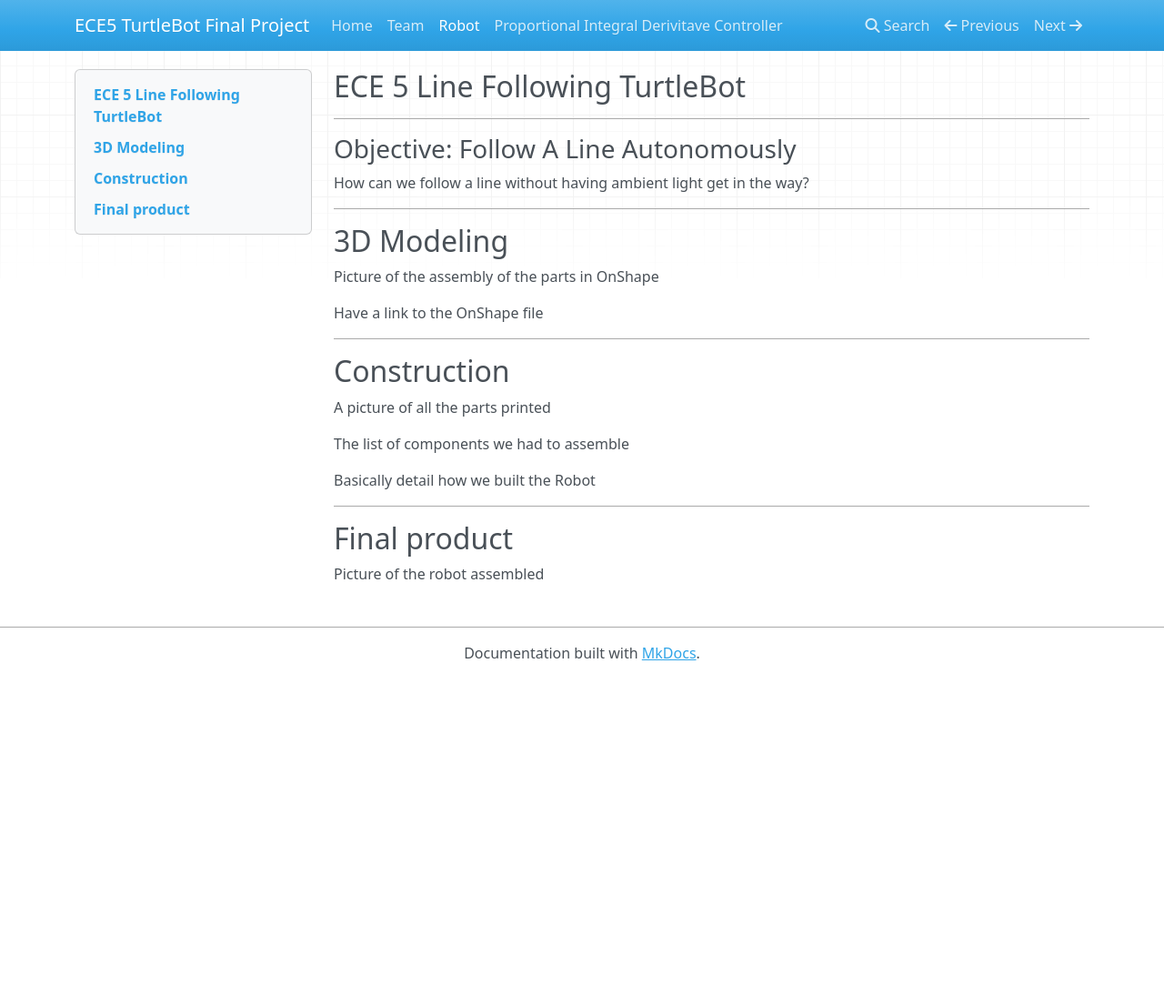
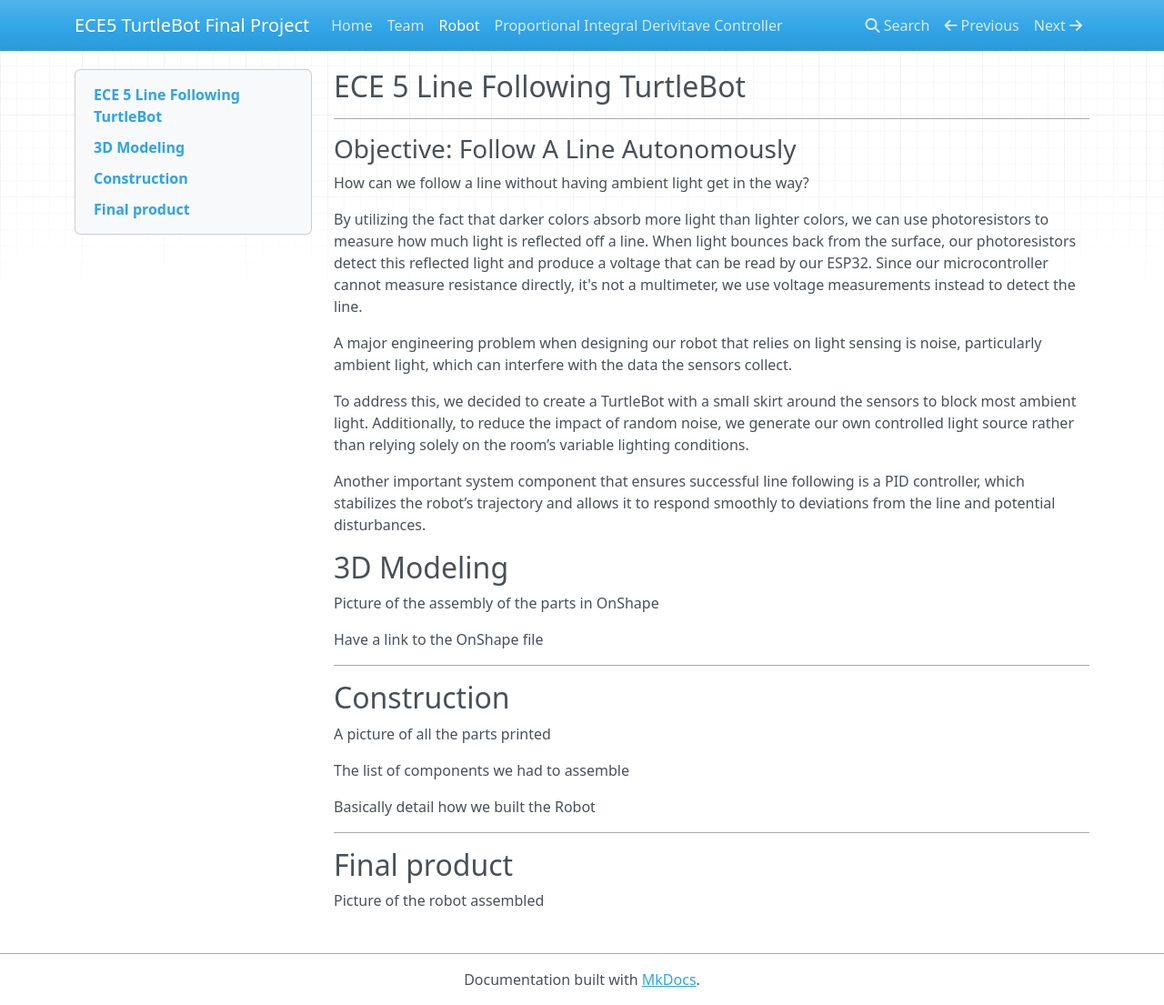
Before and after one commit to Pomegranate-Bird/ECE5_TurtleBotDocumentation, an MkDocs documentation site: the page built from docs/robot.md, in a window 1280 px wide and 1105 px high. Shown: the whole window at 91% size. Built offline with MkDocs 1.6.1, drawn with Linux system fonts in a browser that asks for light colours; nearby versions of some CDN libraries.

Commit message:
Grammar fixes, formatting

```diff
--- a/docs/robot.md
+++ b/docs/robot.md
@@ -5,7 +5,13 @@
 
 How can we follow a line without having ambient light get in the way?
 
----
+By utilizing the fact that darker colors absorb more light than lighter colors, we can use photoresistors to measure how much light is reflected off a line. When light bounces back from the surface, our photoresistors detect this reflected light and produce a voltage that can be read by our ESP32. Since our microcontroller cannot measure resistance directly, it's not a multimeter, we use voltage measurements instead to detect the line.
+
+A major engineering problem when designing our robot that relies on light sensing is noise, particularly ambient light, which can interfere with the data the sensors collect.
+
+To address this, we decided to create a TurtleBot with a small skirt around the sensors to block most ambient light. Additionally, to reduce the impact of random noise, we generate our own controlled light source rather than relying solely on the room’s variable lighting conditions.
+
+Another important system component that ensures successful line following is a PID controller, which stabilizes the robot’s trajectory and allows it to respond smoothly to deviations from the line and potential disturbances.
 
 
 ## 3D Modeling
```
Also changed, not shown: docs/index.md (+1 -1 lines), docs/pid.md (+2 -2 lines), site/index.html.
